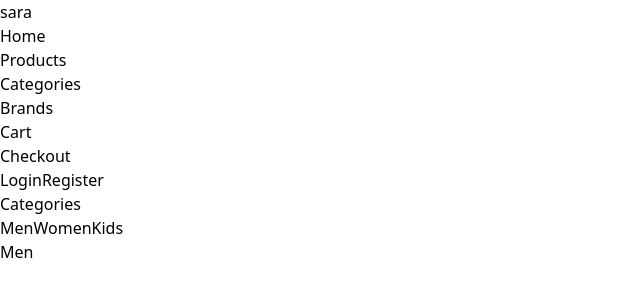
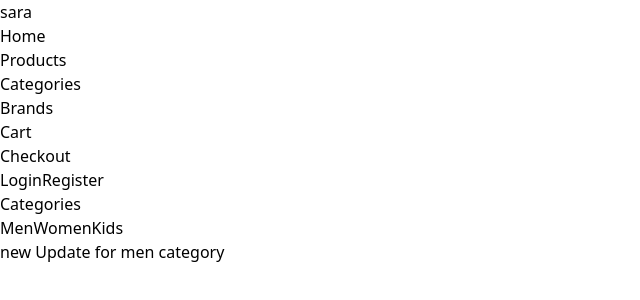
Before and after one commit to Sara-mostafa200/gitLearnReact, a React (Vite) app: page /categories/men in a window 1280 px wide. Shown: the top 300 px of the page, without its empty margins (0-640 px from the left). Built offline with nearby package versions, Linux system fonts and the light colour scheme.

Commit message:
Modify: update men component

```diff
--- a/src/Components/Men/Men.jsx
+++ b/src/Components/Men/Men.jsx
@@ -1,7 +1,7 @@
-import React from 'react'
-
 export default function Men() {
   return (
-    <div>Men</div>
-  )
+    <div>
+      <h1>new Update for men category</h1>
+    </div>
+  );
 }
```
